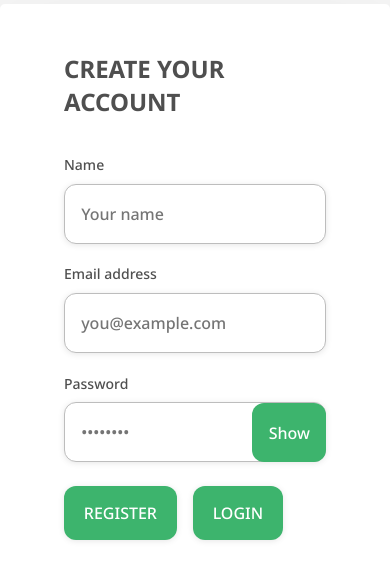
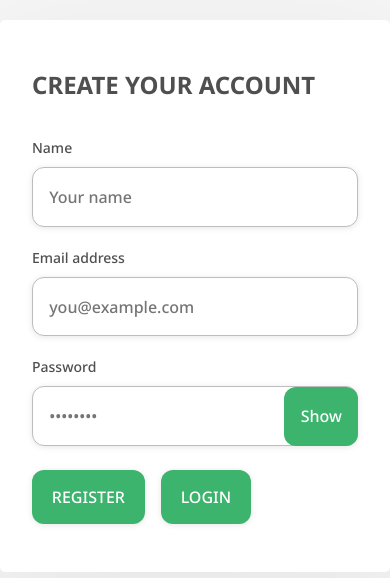
Before and after one commit to jukha/my-unsplash, a React (Vite) app in the folder frontend/my-unsplash-frontend/: page /signup in a window 390 px wide. Shown: the part 126-704 px from the top of the page. Built offline with nearby package versions, Linux system fonts and the light colour scheme.

Commit message:
(frontend) Fix responsiveness issues

```diff
--- a/frontend/my-unsplash-frontend/src/components/header/Header.css
+++ b/frontend/my-unsplash-frontend/src/components/header/Header.css
@@ -1,5 +1,6 @@
 header {
   display: flex;
+  flex-wrap: wrap;
   align-items: center;
   gap: 1.5rem;
   padding-top: 2em;
--- a/frontend/my-unsplash-frontend/src/index.css
+++ b/frontend/my-unsplash-frontend/src/index.css
@@ -177,3 +177,12 @@ a {
   display: flex;
   flex-direction: column;
 }
+
+/* ================ */
+/* Media Queries   */
+/* ============== */
+@media only screen and (max-width: 37.5em) {
+  .auth-form {
+    padding-inline: 2rem;
+  }
+}
```
